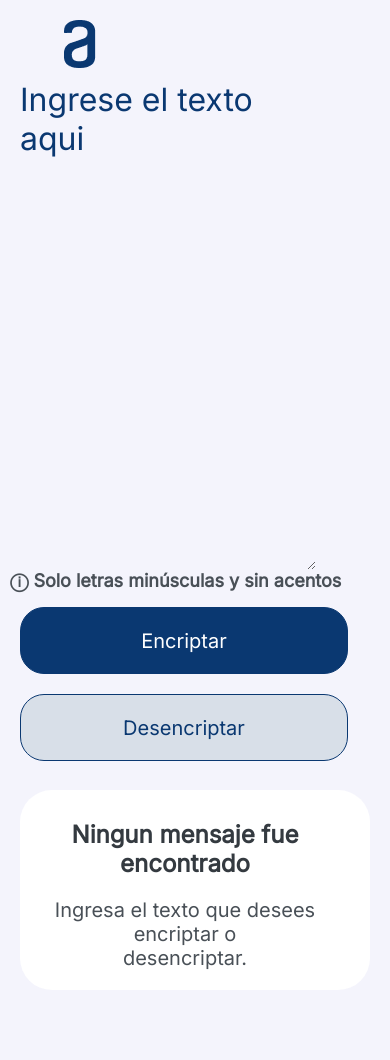
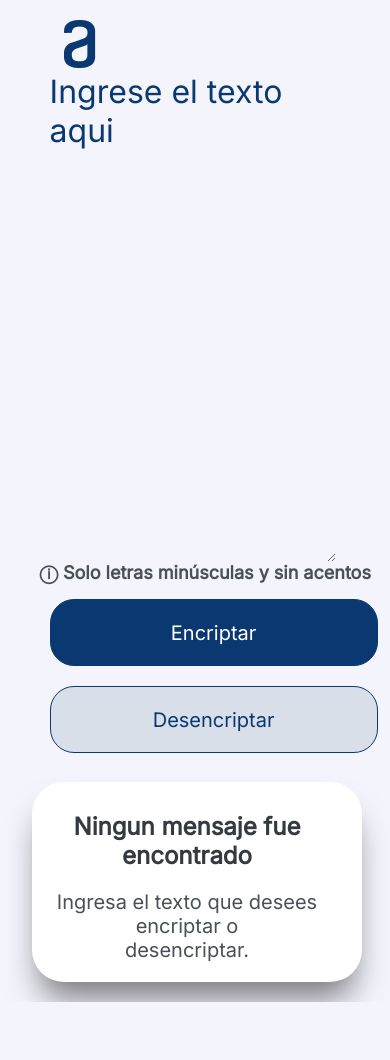
Before and after one commit to FabyRossetto/Challenge-encriptador, a plain HTML site: page encriptador.html in a window 390 px wide. Shown: the top 1060 px of the page. After the commit the page ends 1002 px from the top, so only its background shows below. Drawn offline with Linux system fonts and the light colour scheme.

Commit message:
ajustes responsive

```diff
--- a/encriptador-style.css
+++ b/encriptador-style.css
@@ -7,11 +7,6 @@
 
 body {
     background-color: #f4f4fc;
-}
-
-header {
-    width: 100%;
-    height: 70px;
 }
 
 .logo {
@@ -31,9 +26,8 @@ main {
 
 .contenedor-texto {
     position: absolute;
-    left: 200px;
+    left: 150px;
     top: 100px;
-    padding-left: 100px;
     width: 1080px;
     height: 600px;
 
@@ -103,18 +97,15 @@ main {
     display: block;
     position: relative;
     width: 400px;
-    height: 940px;
+    height: 850px;
     right: 25px;
     padding-right: 20px;
     background-color: #ffffff;
     box-sizing: border-box;
     border-radius: 32px;
-    box-shadow: 0px 24px 32px -8px rgba(0, 0, 0, 0, 50);
+    box-shadow: 0px 24px 32px -8px rgba(0, 0, 0, 0.5);
 }
 
-.texto-encriptado {
-    margin-left: 0%
-}
 
 .contenedor-fondo {
     position: absolute;
@@ -151,7 +142,7 @@ main {
     position: absolute;
     bottom: 410px;
     width: 320px;
-    height: 450px;
+    height: 400px;
     padding: 0;
     box-sizing: border-box;
     margin-left: 25px;
@@ -166,9 +157,7 @@ main {
     display: flex;
     position: absolute;
     bottom: 400px;
-    top: 700px;
 
-    padding-left: 40px;
 }
 
 .btn-copiar {
@@ -179,19 +168,20 @@ main {
     color: #0A3871;
     cursor: pointer;
     height: 67px;
-    right: 4px;
+    right: 15px;
     top: 100px;
     position: relative;
     width: 328px;
     font-size: 20px;
     font-weight: 400;
+    margin-left: auto;
 }
 
 .ocultar {
     display: none;
 }
 
-@media only screen and (max-width: 850px) {
+@media only screen and (max-width: 1025px) {
     body {
         margin: 10px;
     }
@@ -234,7 +224,8 @@ main {
 
     .texto-encriptado {
         height: 200px;
-        right: 0%;
+        right:0
+
     }
 
     .texto-encriptado,
@@ -264,9 +255,10 @@ main {
 
     .boton-copiar {
         position: relative;
-        top: 300px;
+        top: 600px;
+
         background-color: none;
-        padding-left: 200px;
+
     }
 
     .btn-copiar {
@@ -274,7 +266,16 @@ main {
     }
 
 
-@media only screen and (max-width: 400px) {
+@media only screen and (max-width:430px) {
+    .texto-encriptado{
+        height: 200px;
+        width: calc(100% - 40px);
+        left: 12px;
+
+    }
+    #texto-a-encriptar{
+        padding-left:8%;
+    }
     .btn-encriptar {
         margin-bottom: 20px;
             }
--- a/encriptador.html
+++ b/encriptador.html
@@ -41,13 +41,13 @@
                 <h3>Ningun mensaje fue <br> encontrado</h3>
                 <p>Ingresa el texto que desees encriptar o <br> desencriptar.</p>
             </div>
+
+            <div class="resultado">
+                <p class="texto-resultado"></p>
+            </div>
             <div class="boton-copiar">
                 <input type="button" class="btn-copiar ocultar" value="Copiar">
 
-
-            </div>
-            <div class="resultado">
-                <p class="texto-resultado"></p>
             </div>
 
 
```
